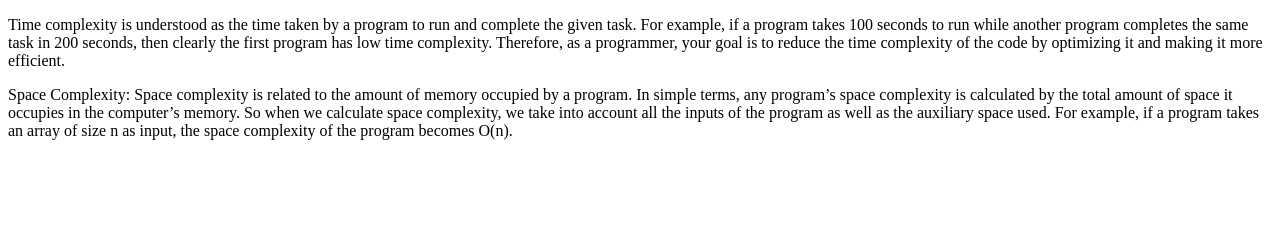
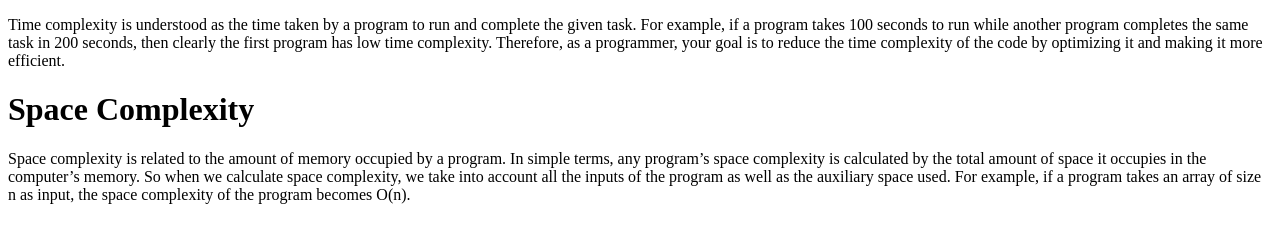
Before and after one commit to acciojob/time-and-space-complexity-hardiksarkar, a website: page main.html in a window 1280 px wide. Drawn offline with Linux system fonts and the light colour scheme.

Commit message:
created a submission

```diff
--- a/main.html
+++ b/main.html
@@ -10,7 +10,8 @@
 	<!-- the entire body must be written by student -->
     <div>
         <p>Time complexity is understood as the time taken by a program to run and complete the given task. For example, if a program takes 100 seconds to run while another program completes the same task in 200 seconds, then clearly the first program has low time complexity. Therefore, as a programmer, your goal is to reduce the time complexity of the code by optimizing it and making it more efficient.</p>
-		<p>Space Complexity: Space complexity is related to the amount of memory occupied by a program. In simple terms, any program’s space complexity is calculated by the total amount of space it occupies in the computer’s memory. So when we calculate space complexity, we take into account all the inputs of the program as well as the auxiliary space used. For example, if a program takes an array of size n as input, the space complexity of the program becomes O(n).</p>
+		<h1>Space Complexity</h1>
+		<p>Space complexity is related to the amount of memory occupied by a program. In simple terms, any program’s space complexity is calculated by the total amount of space it occupies in the computer’s memory. So when we calculate space complexity, we take into account all the inputs of the program as well as the auxiliary space used. For example, if a program takes an array of size n as input, the space complexity of the program becomes O(n).</p>
     </div>
     <script type="text/javascript" src="./script.js">
 </script>
```
